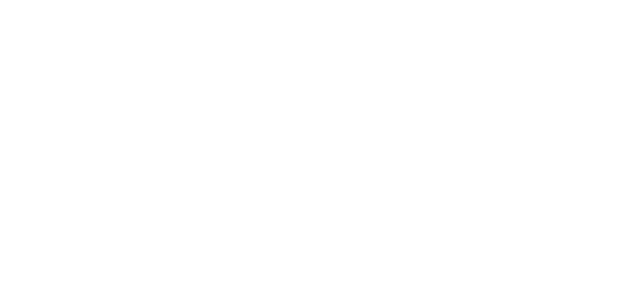
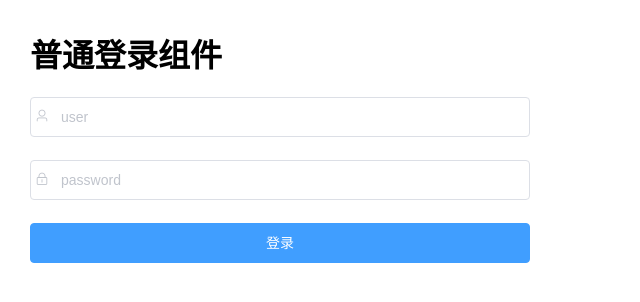
Before and after one commit to cosmicy/LinuxAll, a Vue app in the folder html/Vue/cli/ele-comp/: page /Login in a window 1280 px wide. Shown: the top 302 px of the page, without its empty margins (0-640 px from the left). Built offline with nearby package versions, Linux system fonts and the light colour scheme.

Commit message:
添加login框，可以输入及验证

```diff
--- a/html/Vue/cli/ele-comp/src/Global/index.js
+++ b/html/Vue/cli/ele-comp/src/Global/index.js
@@ -1,4 +1,6 @@
 import Vue from 'vue'
 import BackTop from "../components/BackTop/BackTop";
+import AccLogin from "@/components/accLogin/AccLogin";
 
 Vue.component('backTop', BackTop);
+Vue.component('accLogin', AccLogin);
--- /dev/null
+++ b/html/Vue/cli/ele-comp/src/components/accLogin/AccLogin.vue
@@ -0,0 +1,51 @@
+<template>
+  <div>
+    <el-form :model="ruleForm" :rules="rules">
+      <el-form-item prop="username">
+        <el-input placeholder="user" v-model="ruleForm.username" @input="update($event)">
+          <i slot="prefix" class="el-icon-user"></i>
+        </el-input>
+      </el-form-item>
+      <el-form-item prop="password">
+        <el-input placeholder="password" v-model="ruleForm.password">
+          <i slot="prefix" class="el-icon-lock"></i>
+        </el-input>
+      </el-form-item>
+      <el-form-item>
+        <el-button type="primary" style="width: 100%">登录</el-button>
+      </el-form-item>
+    </el-form>
+  </div>
+</template>
+
+<script>
+export default {
+  name: "AccLogin",
+  component: {},
+  props: {
+    ruleForm: {
+      type: Object,
+      require: true
+    },
+    rules: {
+      type: Object,
+      require: true
+    }
+  },
+  data() {
+    return {
+      ruleF: ''
+    }
+  },
+  methods: {
+    update(e) {
+      console.log(e)
+      this.$forceUpdate()
+    }
+  }
+}
+</script>
+
+<style scoped>
+
+</style>
--- a/html/Vue/cli/ele-comp/src/router/index.js
+++ b/html/Vue/cli/ele-comp/src/router/index.js
@@ -20,6 +20,11 @@
       path: '/BackTopTwo',
       name: 'backTopTwo',
       component: () => import('../views/BackTopTwo')
+    },
+    {
+      path: '/Login',
+      name: 'login',
+      component: () => import('../views/Login')
     }
 
 ]
--- a/html/Vue/cli/ele-comp/src/views/BackTopOne.vue
+++ b/html/Vue/cli/ele-comp/src/views/BackTopOne.vue
@@ -70,7 +70,7 @@
 
 <script>
     export default {
-        name: "BackTopOne"
+      name: "BackTopOne"
     }
 </script>
 
--- a/html/Vue/cli/ele-comp/src/views/Home.vue
+++ b/html/Vue/cli/ele-comp/src/views/Home.vue
@@ -2,6 +2,7 @@
   <div>
     <el-button type = 'primary' @click="goTo('/BackTopOne')">去往页面1</el-button>
     <el-button type = 'primary' @click="goTo('/BackTopTwo')">去往页面2</el-button>
+    <el-button type = 'primary' @click="goTo('/Login')">登录</el-button>
   </div>
 </template>
 
--- /dev/null
+++ b/html/Vue/cli/ele-comp/src/views/Login.vue
@@ -0,0 +1,62 @@
+<template>
+  <div class="login">
+    <h1>普通登录组件</h1>
+    <div class="account">
+      <acc-login :ruleForm="ruleForm" :rules="rules"></acc-login>
+    </div>
+  </div>
+</template>
+
+<script>
+export default {
+name: "Login",
+  components: {},
+  props: {},
+  data() {
+    return {
+      ruleForm: {
+        username: '',
+        password: ''
+      },
+      rules: {
+        username: [
+          {
+            require: true,
+            message: '用户名不能为空',
+            trigger: 'blur'
+          },
+          {
+            min: 2,
+            max: 6,
+            message: '用户名在2-6个字符之间',
+            trigger: 'blur'
+          }
+        ],
+        password: [
+          {
+            require: true,
+            message: '密码不能为空',
+            trigger: 'blur'
+          },
+          {
+            min: 6,
+            max: 10,
+            message: '密码在6-10个字符之间',
+            trigger: 'blur'
+          }
+        ]
+      }
+    }
+  }
+}
+</script>
+
+<style scoped>
+.login {
+  margin-top: 30px;
+  margin-left: 30px;
+}
+.account {
+    width: 500px;
+  }
+</style>
```
